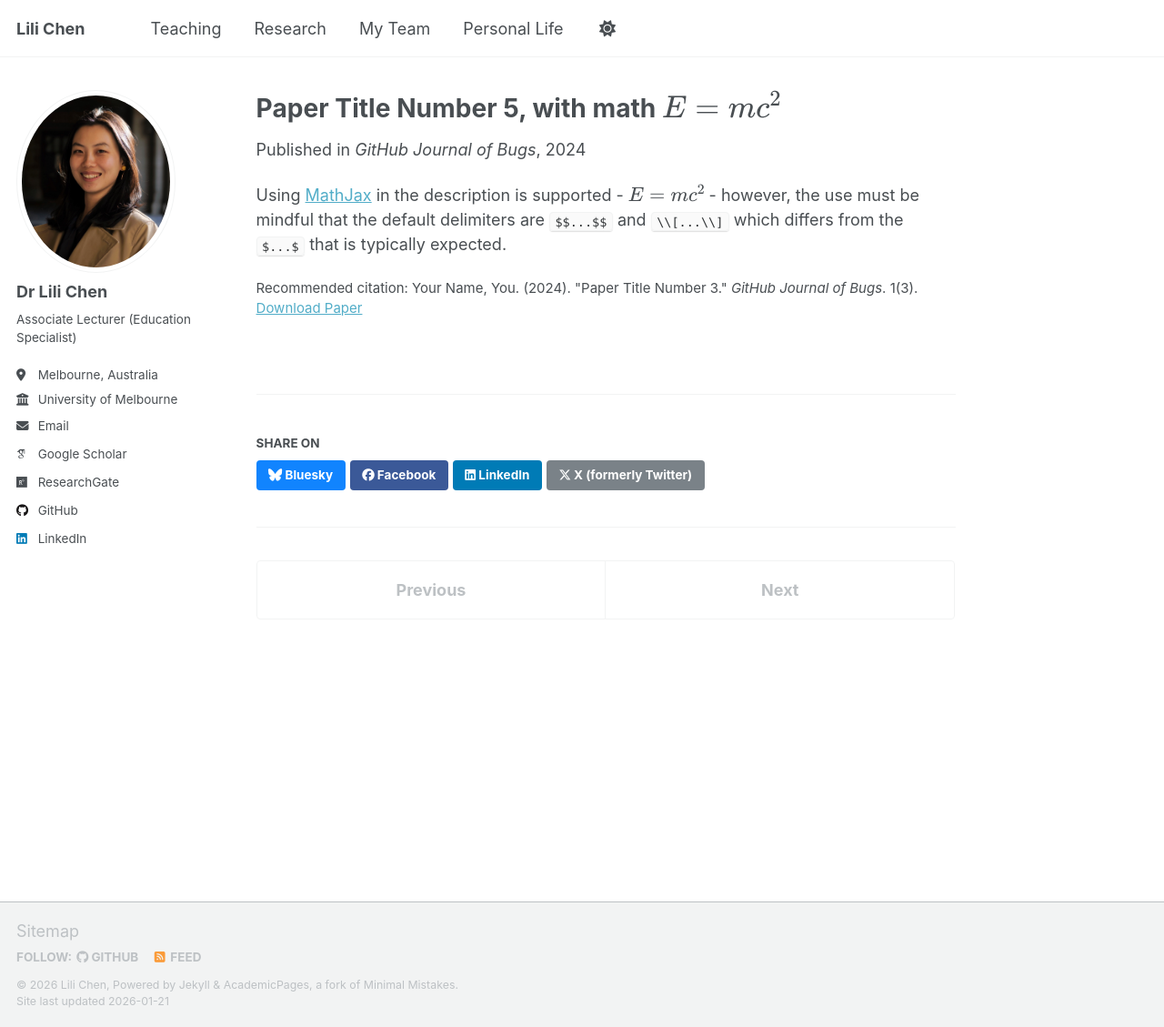
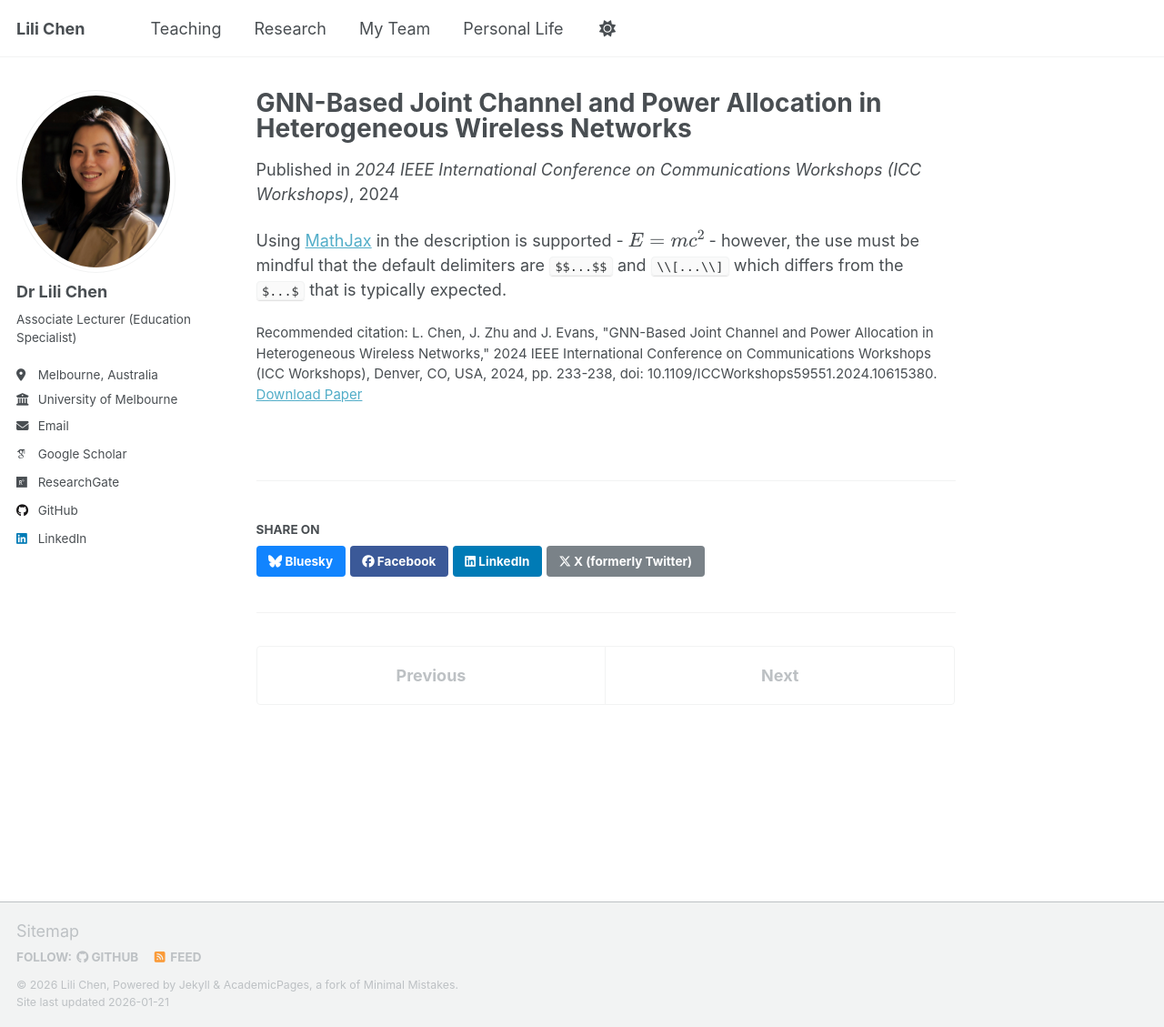
Before and after one commit to LilixChen/lilichen.github.io, a Jekyll site: the page built from _publications/2025-06-08-paper-title-number-5.md, in a window 1280 px wide and 1129 px high. Shown: the whole window at 91% size. Built offline with Jekyll 4.4.1, drawn with Linux system fonts in a browser that asks for light colours; some web fonts are replaced; a script that is not in the unit is left out.

Commit message:
Update 2025-06-08-paper-title-number-5.md

```diff
--- a/_publications/2025-06-08-paper-title-number-5.md
+++ b/_publications/2025-06-08-paper-title-number-5.md
@@ -1,13 +1,13 @@
 ---
-title: "Paper Title Number 5, with math $$E=mc^2$$"
+title: "GNN-Based Joint Channel and Power Allocation in Heterogeneous Wireless Networks"
 collection: publications
 category: conferences
 permalink: /publication/2024-02-17-paper-title-number-4
 excerpt: 'This paper is about a famous math equation, $$E=mc^2$$'
-date: 2024-02-17
-venue: 'GitHub Journal of Bugs'
-paperurl: 'http://academicpages.github.io/files/paper3.pdf'
-citation: 'Your Name, You. (2024). &quot;Paper Title Number 3.&quot; <i>GitHub Journal of Bugs</i>. 1(3).'
+date: 2024-06-07
+venue: '2024 IEEE International Conference on Communications Workshops (ICC Workshops)'
+paperurl: 'https://ieeexplore.ieee.org/abstract/document/10615380'
+citation: 'L. Chen, J. Zhu and J. Evans, "GNN-Based Joint Channel and Power Allocation in Heterogeneous Wireless Networks," 2024 IEEE International Conference on Communications Workshops (ICC Workshops), Denver, CO, USA, 2024, pp. 233-238, doi: 10.1109/ICCWorkshops59551.2024.10615380.'
 ---
 
 Using [MathJax](https://www.mathjax.org/) in the description is supported - $$E=mc^2$$ - however, the use must be mindful that the default delimiters are `$$...$$` and `\\[...\\]` which differs from the `$...$` that is typically expected.
```
